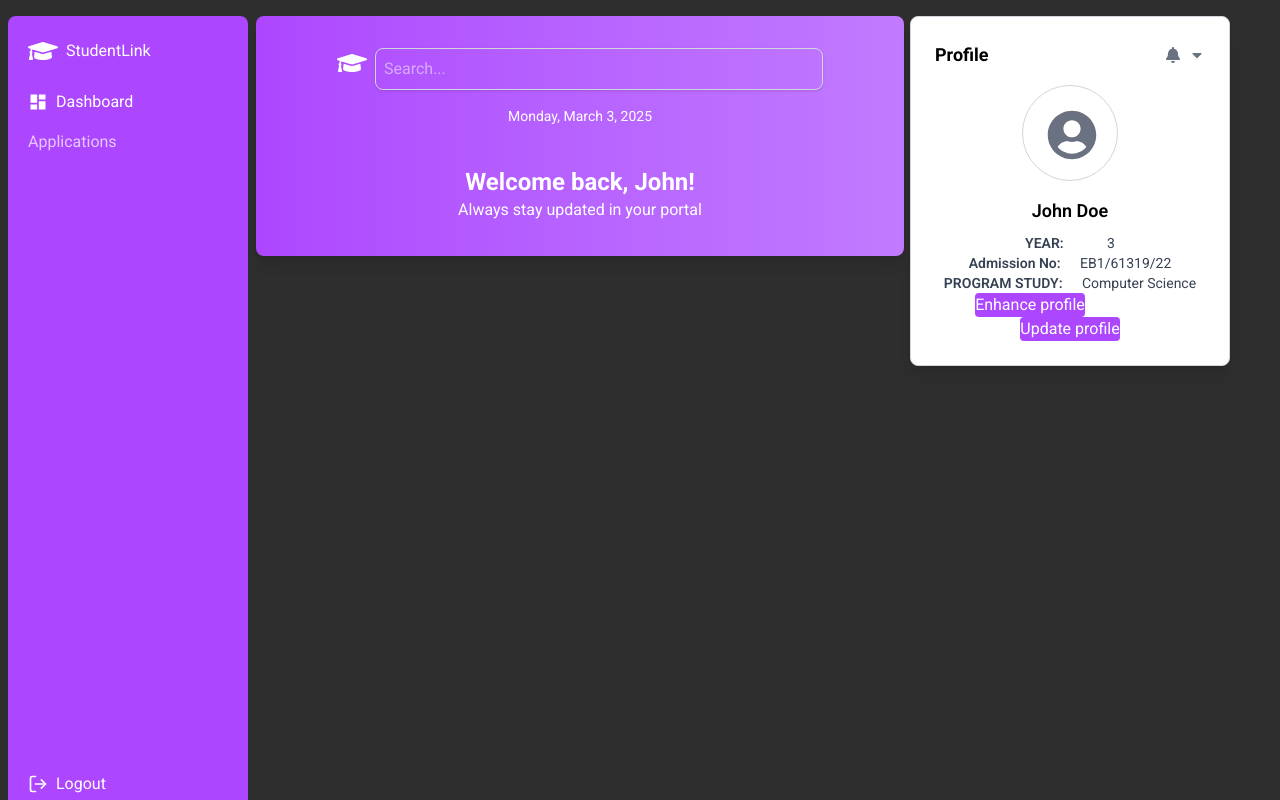
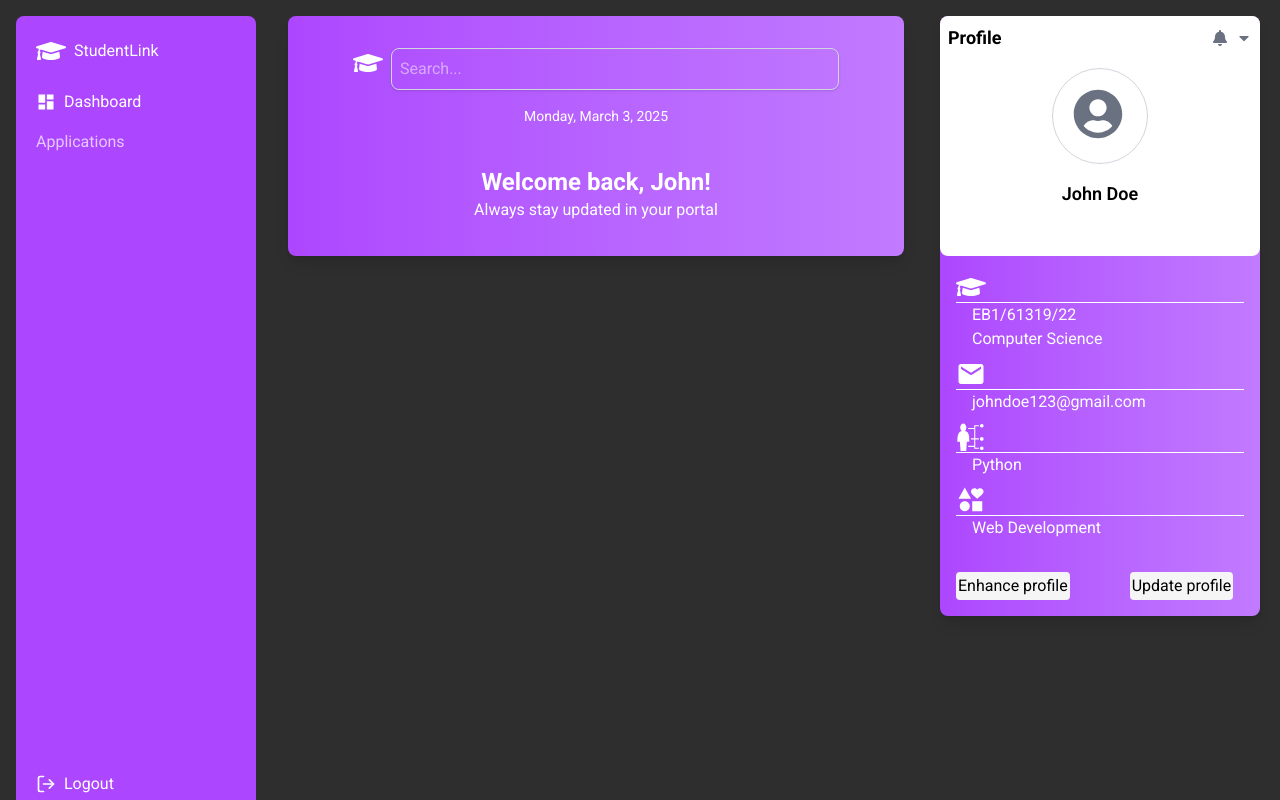
Before and after one commit to william2032/StudentLink, a React (Vite) app in the folder Frontend/: page /dashboard in a window 1280 px wide. Built offline with nearby package versions, Linux system fonts and the light colour scheme.

Commit message:
fixed the enhance profile bug

```diff
--- a/Frontend/src/App.jsx
+++ b/Frontend/src/App.jsx
@@ -1,14 +1,15 @@
 import { useState } from "react";
 import { Route, BrowserRouter as Router, Routes, useNavigate } from "react-router-dom";
+import Admin from "./components/Admin";
 import Dashboard from "./components/Dashboard.jsx";
 import Login from "./components/Login";
 import Register from "./components/Register";
-import  Admin from "./components/Admin";
 
 
 
 const App = () => {
     const [userName, setUserName] = useState("");
+    const [userEmail, setEmail] = useState("");
     return (
         <Router>
             <Routes>
@@ -22,7 +23,17 @@ const App = () => {
                 <Route path="/dashboard/*" element={<Dashboard userName={userName} />} />
 
                 {/* Register page */}
-                <Route path="/register" element={<Register onRegisterSuccess={() => setUserName(userName)} />} />
+                <Route
+                 path="/register"
+                 element={
+                    <Register
+                        onRegisterSuccess={(userName, userEmail) => {
+                            setUserName(userName);
+                            setEmail(userEmail);
+                        }}
+                    />
+                    }
+                />
 
             </Routes>
         </Router>
--- a/Frontend/src/components/Dashboard.jsx
+++ b/Frontend/src/components/Dashboard.jsx
@@ -1,7 +1,8 @@
 import React, { useEffect, useState } from "react";
 import { FaBell, FaCaretDown, FaGraduationCap, FaUserCircle } from "react-icons/fa";
 import { FiLogOut } from "react-icons/fi";
-import { MdDashboard } from "react-icons/md";
+import { GiSkills } from "react-icons/gi";
+import { MdDashboard, MdEmail, MdInterests } from "react-icons/md";
 import { Link, Route, Routes, useLocation, useNavigate } from "react-router-dom"; // Import useLocation
 import Applications from "./Applications"; // Import the Applications component
 import InitialProfileSetupForm from './InitialProfileSetupForm'; // Import the InitialProfileSetupForm component
@@ -9,7 +10,7 @@ import UpdateProfileForm from './UpdateProfileForm';
 
 // import Profile from "./Profile.jsx";
 
-const Sidebar = ({ userName }) => {
+const Sidebar = () => {
   const navigate = useNavigate(); // Initialize useNavigate
 
   const handleLogout = () => {
@@ -17,7 +18,7 @@ const Sidebar = ({ userName }) => {
   };
 
   return (
-    <div className="w-60 h-screen bg-purple-500 p-5 text-white rounded-lg flex flex-col fixed left-2 top-4">
+    <div className="w-60 h-screen bg-purple-500 p-5 text-white rounded-lg flex flex-col fixed left-4 top-4">
       <div className="flex items-center space-x-2 mb-6">
         <FaGraduationCap size={30} />
         <h2 className="">StudentLink</h2>
@@ -67,10 +68,10 @@ const Dashboard = ({ userName }) => {
       {isMainDashboard && <UserProfile userName={userName} />}
 
       <Sidebar userName={userName} />
-      <div className="flex-1 ml-60 mr-90 p-4">
+      <div className="flex-1 ml-68 mr-90 p-4">
         {/* Show welcome message and search bar only on the main dashboard */}
         {isMainDashboard && (
-          <div className="bg-gradient-to-r from-purple-500 to-purple-400 text-white text-center p-8 h-60 rounded-lg shadow-lg justify-center">
+          <div className="bg-gradient-to-r from-purple-500  to-purple-400 text-white text-center p-8 h-60 rounded-lg shadow-lg justify-center">
             <div className="flex justify-center mb-4">
               <FaGraduationCap size={30} className="mr-2" />
               <input
@@ -97,13 +98,13 @@ const Dashboard = ({ userName }) => {
   );
 };
 
-const UserProfile = ({ userName }) => {
+const UserProfile = ({ userName, userEmail }) => {
     const [isModalOpen, setIsUpdateModalOpen] = useState(false);
     const [isInitialSetupModalOpen, setIsInitialSetupModalOpen] = useState(false);
     const [formData, setFormData] = useState({
-        firstName: "",
-        lastName: "",
-        email: "",
+        // firstName: "",
+        // lastName: "",
+        // email: "",
         admissionNo: "",
         programStudy: "",
         skillname: "",
@@ -129,7 +130,8 @@ const UserProfile = ({ userName }) => {
         setIsInitialSetupModalOpen(false);
     };
         return (
-        <div className="absolute top-4 right bg-white p-6 rounded-lg shadow-lg w-80 border border-gray-300">
+        <div className="absolute top-4 right bg-gradient-to-r from-purple-500 to-purple-400 h-150 text-white   rounded-lg shadow-lg w-80">
+            <div className="profile-picture rounded-lg p-2 h-60 text-center" >
                 <div className="flex justify-between items-center mb-4">
                     <h1 className="text-lg text-black font-bold">Profile</h1>
                     <div className="flex items-center space-x-2 text-gray-500">
@@ -137,27 +139,43 @@ const UserProfile = ({ userName }) => {
                         <FaCaretDown className="cursor-pointer" />
                     </div>
                 </div>
-
-            <div className="flex flex-col items-center text-center">
-                <div className="w-24 h-24 rounded-full overflow-hidden mb-4 border border-gray-300">
-                <FaUserCircle className="text-gray-500 ml-6 mt-6" size={50} />
+                <div className="w-24 h-24 rounded-full overflow-hidden ml-26 mb-4 border border-gray-300">
+                  <FaUserCircle className="text-gray-500 ml-5 mt-5" size={50} />
                 </div>
                 <h2 className="text-lg text-black font-semibold mb-2">{ userName || "John Doe"}</h2>
-                <div className="text-gray-700 text-sm">
-                <p><span className="font-semibold">YEAR:</span> <span className="ml-10">3</span></p>
-                    <p><span className="font-semibold">Admission No:</span> <span className="ml-4">{formData.admissionNo || "EB1/61319/22"}</span></p>
-                    <p><span className="font-semibold">PROGRAM STUDY:</span> <span className="ml-4">{formData.programStudy || "Computer Science"}</span></p>
             </div>
-                <div className='btn items-center space-x-20 '>
-                    <button onClick={handleInitialSetup} className="profile bg-purple-500 text-white rounded  hover:bg-purple-600">Enhance profile</button>
-                    <button onClick={handleUpdateProfile} className="profile bg-purple-500 text-white rounded  hover:bg-purple-600">Update profile </button>
+            <div className="flex flex-col p-4">
+                    <div>
+                      <FaGraduationCap size={30} className="mr-2" />
+                      <hr />
+                      <p><span className="ml-4">{formData.admissionNo || "EB1/61319/22"}</span></p>
+                      <p><span className="ml-4">{formData.programStudy || "Computer Science"}</span></p>
+                    </div>
+                    <div  className="mt-2">
+                      <MdEmail size={30} className="mr-2"/>
+                      <hr />
+                      <p><span className="ml-4">{userEmail || "johndoe123@gmail.com"}</span></p>
+                    </div>
+                    <div className="mt-2">
+                      <GiSkills size={30} className="mr-2"/>
+                      <hr />
+                      <p><span className="ml-4">{formData.skillname || "Python"}</span></p>
+                    </div>
+                    <div className="mt-2">
+                      <MdInterests size={30} className="mr-2" />
+                      <hr />
+                      <p><span className="ml-4">{formData.interest || "Web Development"}</span></p>
                     </div>
             </div>
+            <div className='btn items-center space-x-15 p-4'>
+                    <button onClick={handleInitialSetup} className="update-btn  text-white rounded ">Enhance profile</button>
+                    <button onClick={handleUpdateProfile} className="update-btn text-white rounded  ">Update profile </button>
+            </div>
             {isInitialSetupModalOpen && (
-                <div className="fixed inset-0 flex items-center justify-center backdrop-blur-md bg-black/30">
+                <div className="fixed inset-0 flex enhanceForm items-center justify-center backdrop-blur-md bg-black/30">
                     <div className="bg-white p-8 rounded-lg shadow-md w-96">
                         <h2 className="text-center text-2xl font-bold mb-6">Enhance Your Profile</h2>
-                        <p>Add this sections to your profile</p>
+                        <p>Add this section to your profile</p>
                         <InitialProfileSetupForm formData={formData} setFormData={setFormData} handleCloseModal={handleCloseInitialSetupModal} />
                     </div>
                 </div>
--- a/Frontend/src/components/InitialProfileSetupForm.jsx
+++ b/Frontend/src/components/InitialProfileSetupForm.jsx
@@ -1,5 +1,8 @@
 import React, { useState } from 'react';
-
+import { FaGraduationCap } from "react-icons/fa";
+import { GiSkills } from "react-icons/gi";
+import { IoIosLink } from "react-icons/io";
+import { MdInterests } from "react-icons/md";
 const API_URL = "http://localhost:8080/api/moreinfo";
 
 
@@ -32,6 +35,7 @@ const InitialProfileSetupForm = ({ formData, setFormData, handleCloseModal }) =>
                 headers: {
                     'Content-Type': 'application/json',
                 },
+                credentials: 'include',
                 body: JSON.stringify(formData),
             });
 
@@ -40,8 +44,8 @@ const InitialProfileSetupForm = ({ formData, setFormData, handleCloseModal }) =>
                 throw new Error(errorText);
             }
 
-            const data = await response.json();
-            console.log('Data saved successfully:', data);
+            await response.json();
+            console.log('Data saved successfully:');
         } catch (error) {
             console.error('Error saving data:', error);
         }
@@ -53,52 +57,11 @@ const InitialProfileSetupForm = ({ formData, setFormData, handleCloseModal }) =>
     };
 
     return (
-        <form onSubmit={handleSubmit}>
-            {/* {currentStep === 1 && (
-                <div>
-                    <h3 className="text-lg font-bold mb-4">Personal Details</h3>
-                    <div className="mb-4">
-                        <label className="block text-gray-700">First Name:</label>
-                        <input
-                            type="text"
-                            name="firstName"
-                            value={formData.firstName}
-                            onChange={handleChange}
-                            className="w-full p-2 border rounded-lg"
-                            placeholder="Enter First Name"
-                        />
-                    </div>
-                    <div className="mb-4">
-                        <label className="block text-gray-700">Last Name:</label>
-                        <input
-                            type="text"
-                            name="lastName"
-                            value={formData.lastName}
-                            onChange={handleChange}
-                            className="w-full p-2 border rounded-lg"
-                            placeholder="Enter Last Name"
-                        />
-                    </div>
-                    <div className="mb-4">
-                        <label className="block text-gray-700">Email:</label>
-                        <input
-                            type="email"
-                            name="email"
-                            value={formData.email}
-                            onChange={handleChange}
-                            className="w-full p-2 border rounded-lg"
-                            placeholder="Enter Email"
-                        />
-                    </div>
-                    <div className="flex justify-between mt-4">
-                        <button type="button" onClick={handleCloseModal} className="bg-gray-500 text-white px-4 py-2 rounded">Cancel</button>
-                        <button type="button" onClick={handleNextStep} className="bg-purple-500 text-white px-4 py-2 rounded">Next</button>
-                    </div>
-                </div>
-            )} */}
+        <form className="enhanceform" onSubmit={handleSubmit}>
             {currentStep === 1 && (
                 <div>
                     <h3 className="text-lg font-bold mb-4">Education</h3>
+                    <FaGraduationCap size={30} className="mr-2" />
                     <div className="mb-4">
                         <label className="block text-gray-700">Admission No:</label>
                         <input
@@ -122,7 +85,7 @@ const InitialProfileSetupForm = ({ formData, setFormData, handleCloseModal }) =>
                         />
                     </div>
                     <div className="flex justify-between mt-4">
-                        <button type="button" onClick={handlePrevStep} className="bg-gray-500 text-white px-4 py-2 rounded">Back</button>
+                        <button type="button" onClick={handleCloseModal} className="bg-gray-500 text-white px-4 py-2 rounded">Cancel</button>
                         <button type="button" onClick={handleNextStep} className="bg-purple-500 text-white px-4 py-2 rounded">Next</button>
                     </div>
                 </div>
@@ -130,6 +93,7 @@ const InitialProfileSetupForm = ({ formData, setFormData, handleCloseModal }) =>
             {currentStep === 2 && (
                 <div>
                     <h3 className="text-lg font-bold mb-4">Skills</h3>
+                      <GiSkills size={30} className="mr-2"/>
                     <div className="mb-4">
                         <label className="block text-gray-700">Skill Name:</label>
                         <input
@@ -142,10 +106,10 @@ const InitialProfileSetupForm = ({ formData, setFormData, handleCloseModal }) =>
                         />
                     </div>
                     <div className="mb-4">
-                        <label className="block text-gray-700">Skills:</label>
+                        <label className="block text-gray-700">Skill Description:</label>
                         <input
                             type="text"
-                            name="skills"
+                            name="skillDescription"
                             value={formData.skillDescription}
                             onChange={handleChange}
                             className="w-full p-2 border rounded-lg"
@@ -161,6 +125,7 @@ const InitialProfileSetupForm = ({ formData, setFormData, handleCloseModal }) =>
             {currentStep === 3 && (
                 <div>
                     <h3 className="text-lg font-bold mb-4">Interests</h3>
+                      <MdInterests size={30} className="mr-2" />
                     <div className="mb-4">
                         <label className="block text-gray-700">Interest:</label>
                         <input
@@ -173,10 +138,10 @@ const InitialProfileSetupForm = ({ formData, setFormData, handleCloseModal }) =>
                         />
                     </div>
                     <div className="mb-4">
-                        <label className="block text-gray-700">Interests:</label>
+                        <label className="block text-gray-700">Interest Description:</label>
                         <input
                             type="text"
-                            name="interests"
+                            name="interestDescription"
                             value={formData.interestDescription}
                             onChange={handleChange}
                             className="w-full p-2 border rounded-lg"
@@ -192,11 +157,23 @@ const InitialProfileSetupForm = ({ formData, setFormData, handleCloseModal }) =>
             {currentStep === 4 && (
                 <div>
                     <h3 className="text-lg font-bold mb-4">Social Links</h3>
+                    <IoIosLink size={30} className='mr-2' />
                     <div className="mb-4">
-                        <label className="block text-gray-700">Social Links:</label>
+                        <label className="block text-gray-700">Social Link 1:</label>
                         <input
                             type="text"
-                            name="socialLinks"
+                            name="socialLink1"
+                            value={formData.socialLinks}
+                            onChange={handleChange}
+                            className="w-full p-2 border rounded-lg"
+                            placeholder="Enter Social Links"
+                        />
+                    </div>
+                    <div className="mb-4">
+                        <label className="block text-gray-700">Social Link 2:</label>
+                        <input
+                            type="text"
+                            name="socialLink2"
                             value={formData.socialLinks}
                             onChange={handleChange}
                             className="w-full p-2 border rounded-lg"
--- a/Frontend/src/components/UpdateProfileForm.jsx
+++ b/Frontend/src/components/UpdateProfileForm.jsx
@@ -27,10 +27,10 @@ const UpdateProfileForm = ({ formData, setFormData, handleCloseModal }) => {
         handleCloseModal();
     };
     return (
-        <form onSubmit={handleSubmit}>
+        <form className='' onSubmit={handleSubmit}>
             {currentStep === 1 && (
                 <div>
-                    <h3 className="text-lg font-bold mb-4">Personal Details</h3>
+                    <h3 className="text-lg font-bold mb-4 ">Personal Details</h3>
                     <div className="mb-4">
                         <label className="block text-gray-700">First Name:</label>
                         <input
--- a/Frontend/src/index.css
+++ b/Frontend/src/index.css
@@ -236,5 +236,29 @@ body {
   color: white;
 }
 .right{
-  right:50px;
+  right:20px;
 }
+.update-btn{
+  padding: 2px;
+  background: whitesmoke;
+  color: black;
+  cursor: pointer;
+}
+.update-btn:hover{
+  background: rgb(61, 61, 61);
+  color: white;
+  transition: all 0.5s ease-in-out;
+
+}
+btn{
+  display: flex;
+  justify-content: space-between;
+  align-items: center;
+  margin-top: 50px;
+}
+.profile-picture{
+  background: white;
+}
+.enhanceForm{
+  color: #2e2e2e;
+}
```
Also changed, not shown: 1 other file (tests, documents, lock files or other folders). Lines whose indentation alone changed are shown as unchanged.
